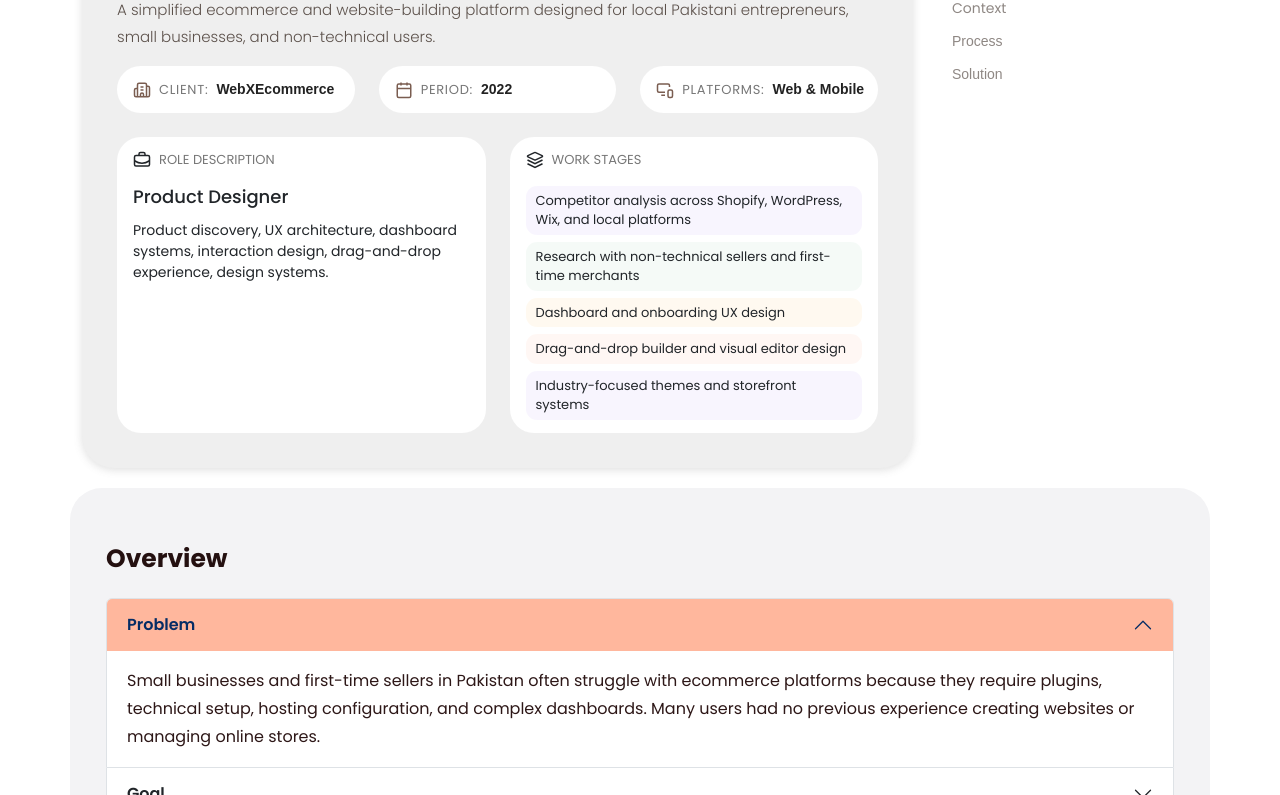
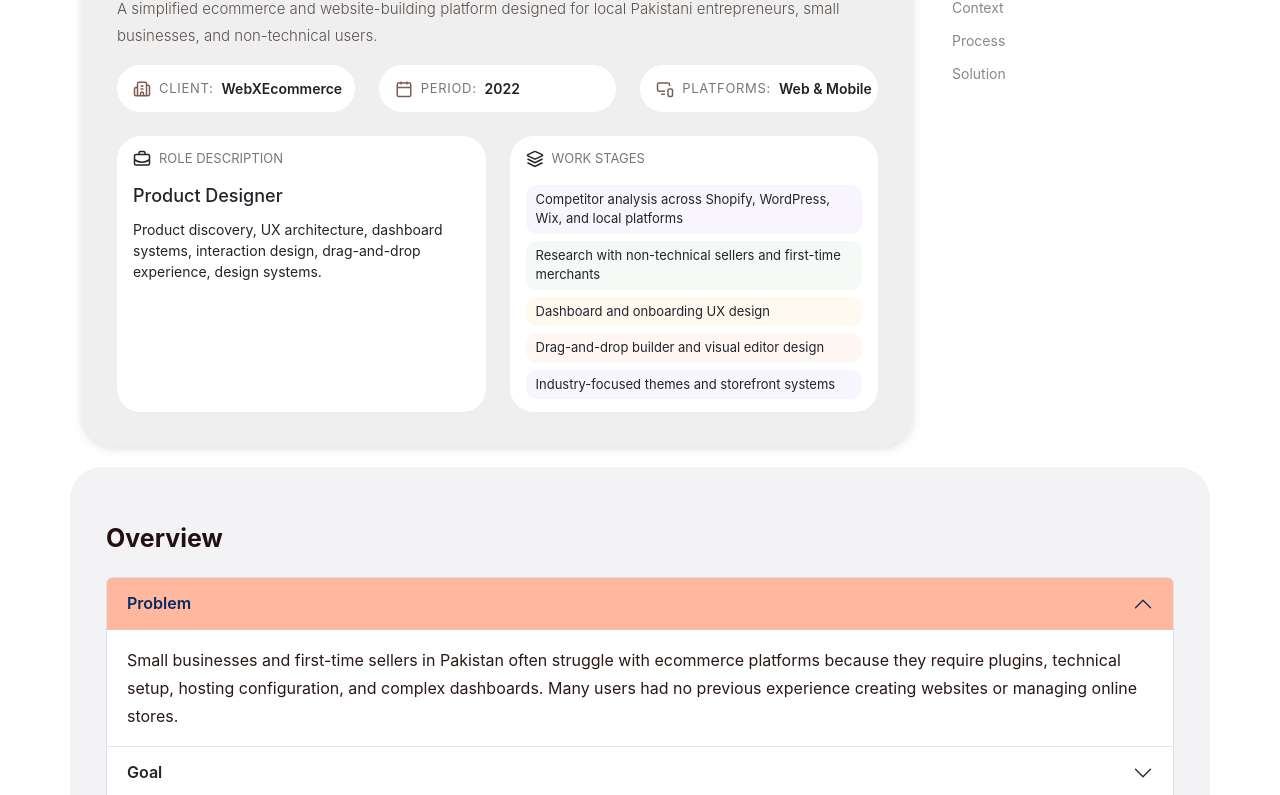
Before and after one commit to omemairf/Portfolio, a plain HTML site: page casestudy.html in a window 1280 px wide. Shown: the part 148-943 px from the top of the page. Drawn offline with nearby package versions, Linux system fonts and the light colour scheme; a web font is replaced by a local one.

Commit message:
Change font-family to use var(--font-main)
Updated font-family to use a CSS variable for consistency.

```diff
--- a/css/style.css
+++ b/css/style.css
@@ -1,3 +1,11 @@
+/* Satoshi (Fontshare). Must stay the first rule in the file. */
+@import url("https://api.fontshare.com/v2/css?f[]=satoshi@1,2&display=swap");
+
+:root{
+    --font-main: "Satoshi-Variable", "Satoshi", -apple-system, BlinkMacSystemFont, "SF Pro Display", "SF Pro Text", "Helvetica Neue", system-ui, sans-serif;
+    --bs-body-font-family: var(--font-main);
+}
+
 /* ==========================================================================
    1. RESET & BASE STYLES
    ========================================================================== */
@@ -8,13 +16,13 @@
 }
 
 body{
-    font-family: 'Lexend', sans-serif;
+    font-family: var(--font-main);
     background: #efefef;
     overflow-x: hidden;
 }
 
-a, h1, h2, h3, h4, h5, h6, span, li{
-    font-family: 'Lexend', sans-serif;
+a, h1, h2, h3, h4, h5, h6, span, li, p, small, button{
+    font-family: var(--font-main);
 }
 
 /* ==========================================================================
@@ -497,7 +505,7 @@ h3.hero-title-me {
     font-weight: 700;
     margin-bottom: 10px;
     color: #241010;
-    font-family: 'Poppins', sans-serif;
+    font-family: var(--font-main);
 }
 
 .content-box .col-md-4 {
@@ -516,7 +524,7 @@ h1 {
     line-height: 1.8;
     font-size: 15px;
     color: #5c514b;
-    font-family: "Poppins", sans-serif;
+    font-family: var(--font-main);
 }
 
 .info {
@@ -527,7 +535,7 @@ h1 {
 }
 
 .info h4, .info p {
-    font-family: 'Poppins', sans-serif;
+    font-family: var(--font-main);
 }
 
 .info h4 {
@@ -565,14 +573,14 @@ span.info-content {
     font-weight: 600;
     color: #222;
     white-space: nowrap;
-    font-family: 'Lexend', sans-serif;
+    font-family: var(--font-main);
 }
 
 .info small {
     color: #777;
     display: block;
     font-size: 13px !important;
-    font-family: 'Poppins', sans-serif;
+    font-family: var(--font-main);
 }
 
 .stages p {
@@ -604,7 +612,7 @@ span.info-content {
     letter-spacing: 1.5px;
     font-weight: 600;
     color: #9a8a82;
-    font-family: 'Poppins', sans-serif;
+    font-family: var(--font-main);
     margin-bottom: 24px;
 }
 
@@ -624,7 +632,7 @@ span.info-content {
     font-weight: 400;
     cursor: pointer;
     border-radius: 12px;
-    font-family: 'Poppins', sans-serif;
+    font-family: var(--font-main);
     transition: all 0.25s ease;
     position: relative;
     display: flex;
@@ -673,7 +681,7 @@ span.info-content {
 .about-casestudy p,
 .about-casestudy li,
 .accordion-body {
-    font-family: 'Poppins', sans-serif;
+    font-family: var(--font-main);
     font-size: 15px;
     color: #2d1717;
     line-height: 1.75rem;
@@ -688,11 +696,11 @@ span.info-content {
     font-weight: 700;
     margin-bottom: 15px;
     color: #241010;
-    font-family: 'Poppins', sans-serif;
+    font-family: var(--font-main);
 }
 
 .accordion-button {
-    font-family: 'Poppins', sans-serif;
+    font-family: var(--font-main);
     font-weight: 600;
 }
 
@@ -898,7 +906,7 @@ span.info-content {
     font-size: 13px;
     }
     .about-casestudy p, .about-casestudy li, .accordion-body {
-        font-family: 'Poppins', sans-serif;
+        font-family: var(--font-main);
         font-size: 13px;
         color: #2d1717;
         line-height: 22px;
```
